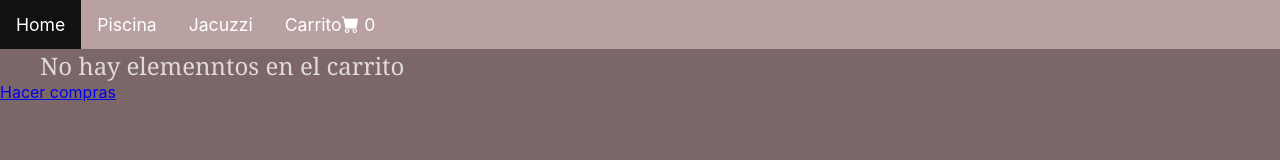
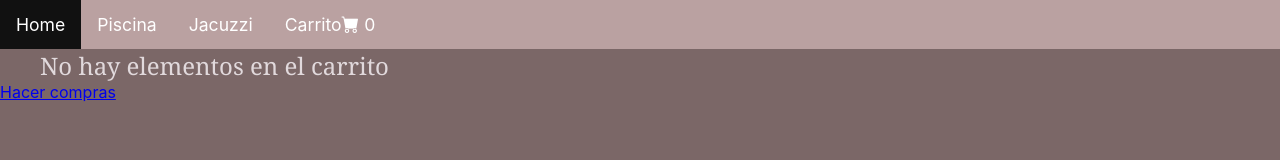
Before and after one commit to ayerebeca95/ProjectReactJs, a React (Create React App) app in the folder newapp/: page /cart in a window 1280 px wide. Shown: the top 160 px of the page. Built offline with nearby package versions, Linux system fonts and the light colour scheme.

Commit message:
borrando fils not used

```diff
--- a/newapp/src/components/Cart/index.jsx
+++ b/newapp/src/components/Cart/index.jsx
@@ -9,7 +9,7 @@ const Cart = () => {
   if (cart.length === 0) {
     return (
       <>
-   <p> No hay elemenntos en el carrito</p>
+   <p> No hay elementos en el carrito</p>
 
    <Link to='/'> Hacer compras</Link>
     </>
```
